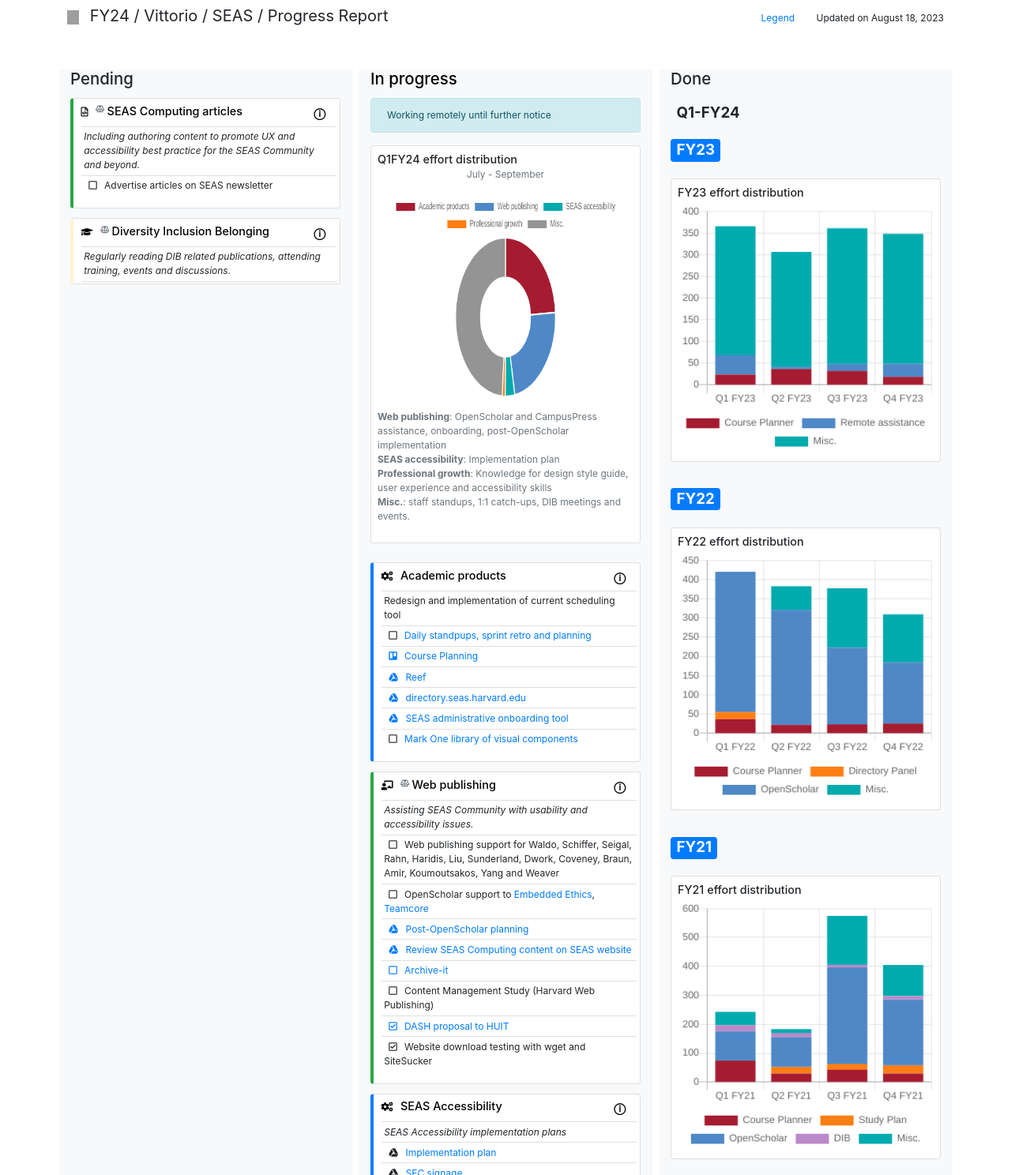
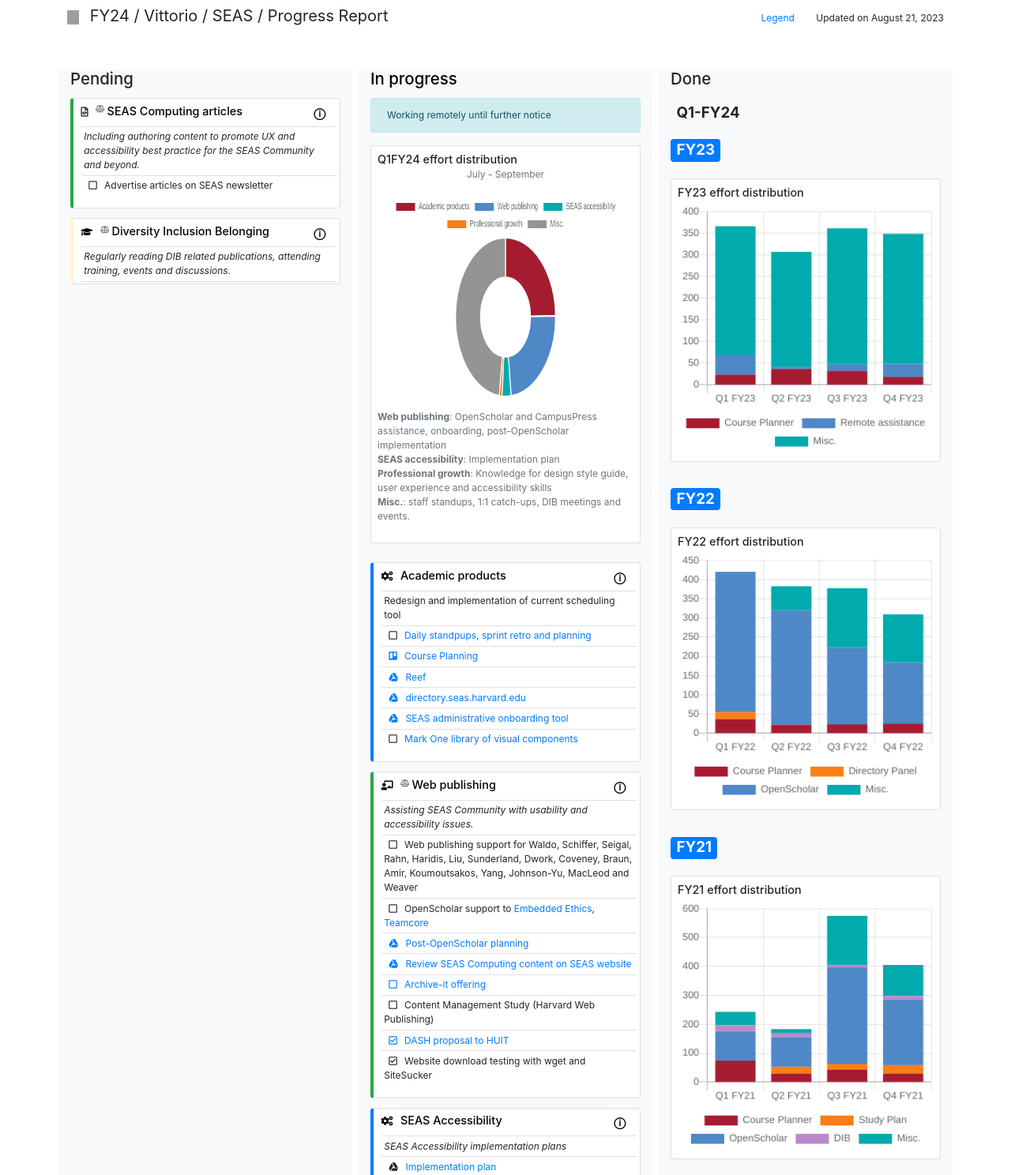
Before and after one commit to Vittorio2015/UX-SEAS, a plain HTML site: page progress/index.html in a window 1280 px wide. Shown: the top 1488 px of the page at 79% size. Drawn offline with nearby package versions, Linux system fonts and the light colour scheme; grey boxes are pictures that could not be loaded.

Commit message:
Chart data

```diff
--- a/progress/index.html
+++ b/progress/index.html
@@ -57,7 +57,7 @@
                     <a href="#legend" class="mr-4">
                         Legend
                     </a>
-                    Updated on August 18, 2023
+                    Updated on August 21, 2023
                 </span>
             </div>
 
@@ -861,7 +861,7 @@
                                         "Misc."],
                                         "datasets":
                                             [{ "label": "Q1FY24 effort distribution",
-                                                "data": [50.5, 48, 6.5, 2, 102.5],
+                                                "data": [55.5, 52.5, 6.5, 2, 107.5],
                                                 "backgroundColor":
                                                     ["rgb(165, 28, 48)",
                                                     "rgb(78, 136, 199)",
@@ -910,7 +910,7 @@
                                         </li>
                                         <li class="list-group-item list-group-item-margin">
                                             <a href="https://docs.google.com/document/d/1zm7VSVjZZj_Dco950hh6KALVTndG0XEtdfs65doOLQo/edit?usp=sharing" target="_blank"
-                                            title="44.5 hours">
+                                            title="49.5 hours">
                                                 <i class="fab fa-google-drive fa-padding"><span class="sr-only">Google Drive</span></i>
                                                 Reef
                                             </a>
@@ -946,7 +946,7 @@
                                         <li class="list-group-item list-group-item-margin list-group-item-done texthi-muted bg-light">
                                             <!-- - Q1FY24 total time -->
 
-                                            Q1FY24 total time - 50.5 hours <!-- Including standups, sprint planning, assistance, etc. -->
+                                            Q1FY24 total time - 55.5 hours <!-- Including standups, sprint planning, assistance, etc. -->
                                         </li>
                                         <li class="list-group-item list-group-item-margin text-muted bg-light" >
                                             <i class="far fa-check-square fa-padding"><span class="sr-only">Completed task</span></i>
@@ -991,14 +991,14 @@
                                         </li>
                                         <li class="list-group-item list-group-item-margin">
                                             <i class="far fa-square fa-padding"><span class="sr-only">Task to complete</span></i>
-                                            <a title="15 hours">
-                                                Web publishing support for Waldo, Schiffer, Seigal, Rahn, Haridis, Liu, Sunderland, Dwork, Coveney, Braun, Amir, Koumoutsakos, Yang and Weaver
+                                            <a title="16.5 hours">
+                                                Web publishing support for Waldo, Schiffer, Seigal, Rahn, Haridis, Liu, Sunderland, Dwork, Coveney, Braun, Amir, Koumoutsakos, Yang, Johnson-Yu, MacLeod and Weaver
                                             </a>
                                         </li>
                                         <li class="list-group-item list-group-item-margin">
                                             <i class="far fa-square fa-padding"><span class="sr-only">Task to complete</span></i>
                                             OpenScholar support to
-                                            <a href="https://embeddedethics.seas.harvard.edu/ux" target="_blank" title="16 hours">
+                                            <a href="https://embeddedethics.seas.harvard.edu/ux" target="_blank" title="17 hours">
                                                 Embedded Ethics</a>,
                                             <a href="https://teamcore.seas.harvard.edu" target="_blank" title="1 hours">
                                                 Teamcore</a>
@@ -1018,9 +1018,9 @@
                                             </a>
                                         </li>
                                         <li class="list-group-item list-group-item-margin">
-                                            <a href="" target="_blank" title=".5 hours">
+                                            <a href="" target="_blank" title="2.5 hours">
                                                 <i class="far fa-square fa-padding"><span class="sr-only">Task to complete</span></i>
-                                                Archive-it
+                                                Archive-it offering
                                             </a>
                                         </li>
                                         <li class="list-group-item list-group-item-margin">
@@ -1050,7 +1050,7 @@
                                     <ul class="list-group list-group-flush">
                                         <li class="list-group-item list-group-item-margin texthi-muted list-group-item-done bg-light">
                                             <!-- - Q1FY24 total time minus projects moved to Done column -->
-                                            Q1FY24 total time of active projects - 40.5 hours <span hidden>(done: 0)</span>
+                                            Q1FY24 total time of active projects - 44.5 hours <span hidden>(done: 0)</span>
                                         </li>
                                     </ul>
                                 </div>
```
